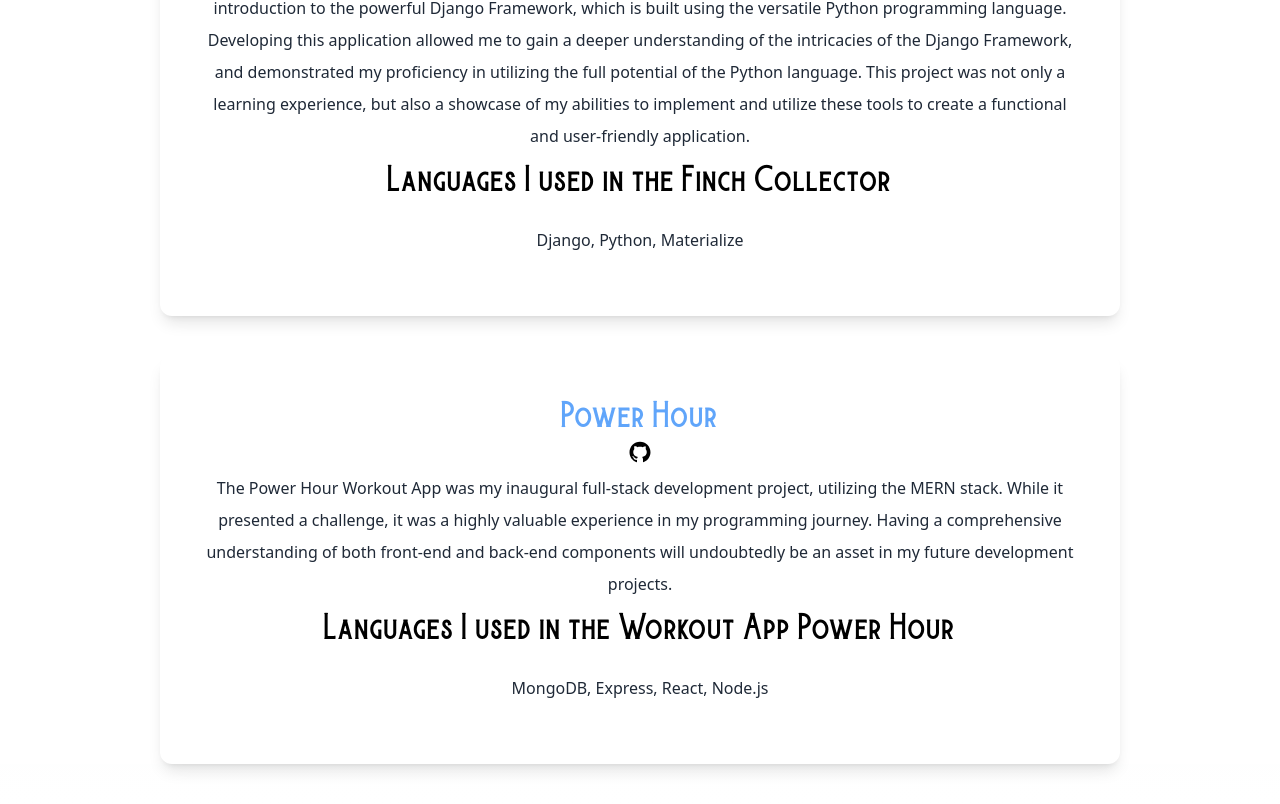
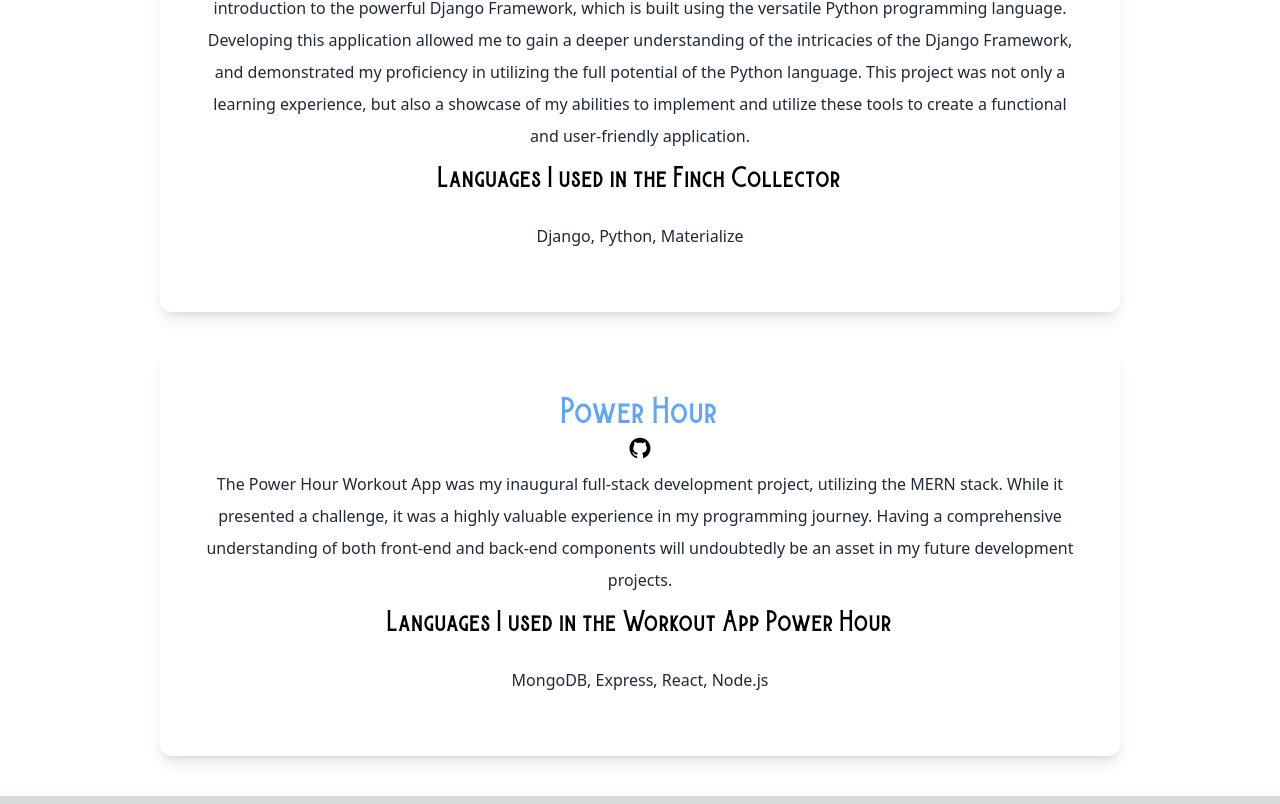
Before and after one commit to ahmalla/portfolio, a Next.js app: page / in a window 1280 px wide. Shown: the part 2120-2924 px from the top of the page. Built offline with nearby package versions, Linux system fonts and the light colour scheme.

Commit message:
fixing sizing of text

```diff
--- a/pages/index.js
+++ b/pages/index.js
@@ -104,7 +104,7 @@ export default function Home() {
               </p>
             </div>
             <div>
-              <h2 className="text-3xl font-burtons py-1  dark:text-gray-200">Languages I used in the Finch Collector</h2>
+              <h2 className="text-2xl font-burtons py-1  dark:text-gray-200">Languages I used in the Finch Collector</h2>
               <p className="text-md py-5 leading-8 text-gray-800  dark:text-gray-200">
                 {" "}
                 Django, Python, Materialize
@@ -122,7 +122,7 @@ export default function Home() {
               </p>
             </div>
             <div>
-              <h3 className="text-3xl font-burtons py-1  dark:text-gray-200">Languages I used in the Workout App Power Hour</h3>
+              <h3 className="text-2xl font-burtons py-1  dark:text-gray-200">Languages I used in the Workout App Power Hour</h3>
               <p className="text-md py-5 leading-8 text-gray-800  dark:text-gray-200">
                 {" "}
                 MongoDB, Express, React, Node.js
```
